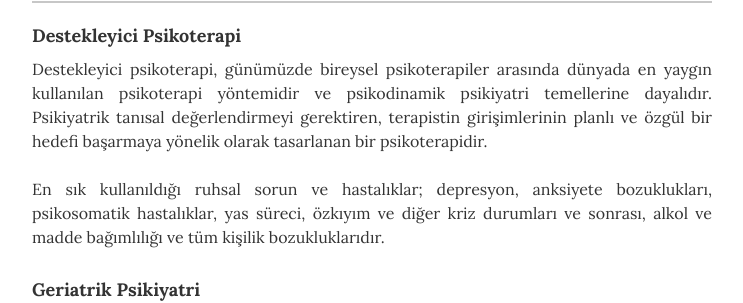
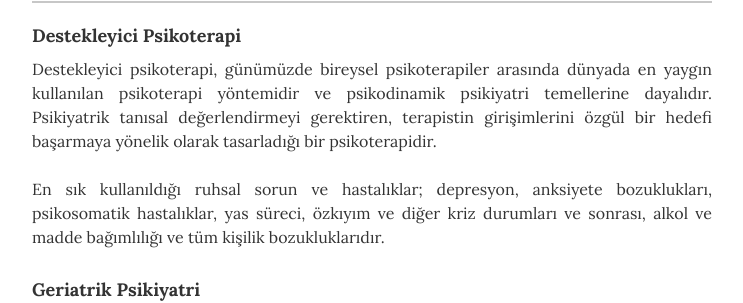
Before and after one commit to ibucgun/ibucgun.github.io, a Jekyll site: the page built from index.html, in a window 1280 px wide and 900 px high, scrolled down 1626 px. Shown: the part 201-504 px from the top of the window, without its empty margins (268-1011 px from the left). Built offline with Jekyll 4.4.1, drawn with Linux system fonts in a browser that asks for light colours.

Commit message:
Güncellendi

```diff
--- a/_data/skills.yml
+++ b/_data/skills.yml
@@ -1,6 +1,6 @@
 # Mesleki İlgi Alanları
 - skill: Destekleyici Psikoterapi
-  description: Destekleyici psikoterapi, günümüzde bireysel psikoterapiler arasında dünyada en yaygın kullanılan psikoterapi yöntemidir ve psikodinamik psikiyatri temellerine dayalıdır. Psikiyatrik tanısal değerlendirmeyi gerektiren, terapistin girişimlerinin planlı ve özgül bir hedefi başarmaya yönelik olarak tasarlanan bir psikoterapidir. <br><br>En sık kullanıldığı ruhsal sorun ve hastalıklar; depresyon, anksiyete bozuklukları, psikosomatik hastalıklar, yas süreci, özkıyım ve diğer kriz durumları ve sonrası, alkol ve madde bağımlılığı ve tüm kişilik bozukluklarıdır.
+  description: Destekleyici psikoterapi, günümüzde bireysel psikoterapiler arasında dünyada en yaygın kullanılan psikoterapi yöntemidir ve psikodinamik psikiyatri temellerine dayalıdır. Psikiyatrik tanısal değerlendirmeyi gerektiren, terapistin girişimlerini özgül bir hedefi başarmaya yönelik olarak tasarladığı bir psikoterapidir. <br><br>En sık kullanıldığı ruhsal sorun ve hastalıklar; depresyon, anksiyete bozuklukları, psikosomatik hastalıklar, yas süreci, özkıyım ve diğer kriz durumları ve sonrası, alkol ve madde bağımlılığı ve tüm kişilik bozukluklarıdır.
 
 # Communications strategy
 - skill: Geriatrik Psikiyatri
```
